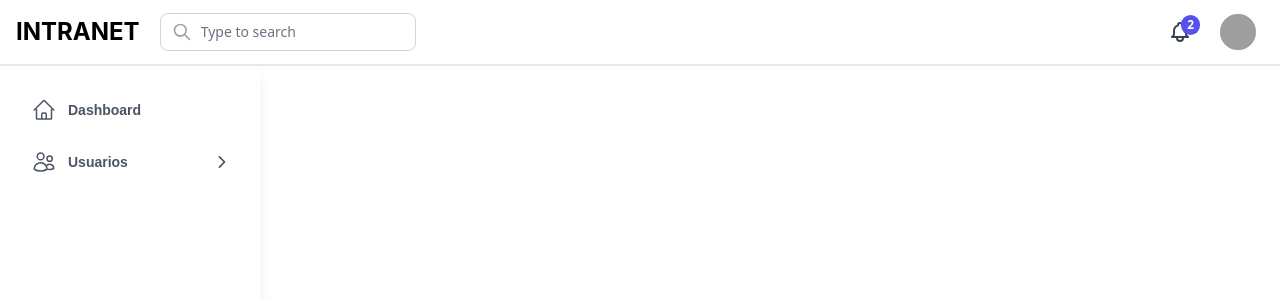
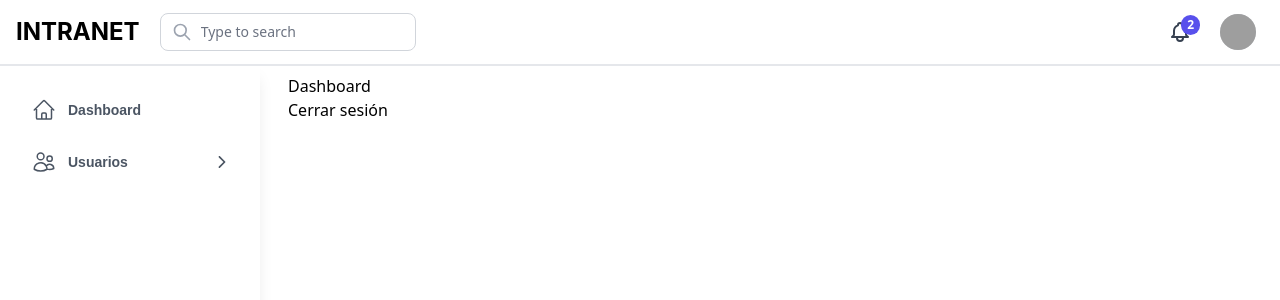
Before and after one commit to albertoG-MG/nodejs_react_mysql_template, a React (Create React App) app in the folder frontend/: page / in a window 1280 px wide. Shown: the top 300 px of the page. Built offline with nearby package versions, Linux system fonts and the light colour scheme; sample sign-in values are in the browser's storage; grey boxes are pictures that could not be loaded; a web font is replaced by a local one.

Commit message:
Ya muestra el contenido de las paginas correctamente

```diff
--- a/frontend/src/App.js
+++ b/frontend/src/App.js
@@ -53,10 +53,12 @@ export default function App() {
                     <NavbarMenu onToggleSidebar={toggleSidebar} onLogout={handleLogout}/>
                     <SidebarMenu isOpen={isSidebarOpen} />
                     <div className={`transition-all duration-300 ${isSidebarOpen ? 'ml-64' : 'ml-0'}`}>
-                        <Routes>
-                            <Route path="/" element={<Dashboard onLogout={handleLogout} />} />
-                            <Route path="*" element={<Navigate to="/" />} />
-                        </Routes>
+                        <div className="relative top-[58px] py-4 px-8">
+                            <Routes>
+                                    <Route path="/" element={<Dashboard onLogout={handleLogout} />} />
+                                    <Route path="*" element={<Navigate to="/" />} />
+                            </Routes>
+                        </div>
                     </div>
                 </>
             ) : (
--- a/frontend/src/components/SidebarMenu.js
+++ b/frontend/src/components/SidebarMenu.js
@@ -9,7 +9,7 @@ export default function SidebarMenu({ isOpen }) {
 
   return (
     <>
-    <nav className={`bg-white shadow-lg h-full md:h-screen fixed top-[4.1rem] left-0 min-w-[260px] py-6 px-4 font-[sans-serif] flex flex-col overflow-auto transition-all duration-300 ${isOpen ? 'opacity-100 translate-x-0' : 'opacity-0 -translate-x-full'} md:block`}>
+    <nav className={`z-[9] bg-white shadow-lg h-full md:h-screen fixed top-[4.1rem] left-0 min-w-[260px] py-6 px-4 font-[sans-serif] flex flex-col overflow-auto transition-all duration-300 ${isOpen ? 'opacity-100 translate-x-0' : 'opacity-0 -translate-x-full'} md:block`}>
         {/*
         <div className="flex flex-wrap items-center cursor-pointer">
             <div className="relative">
```
